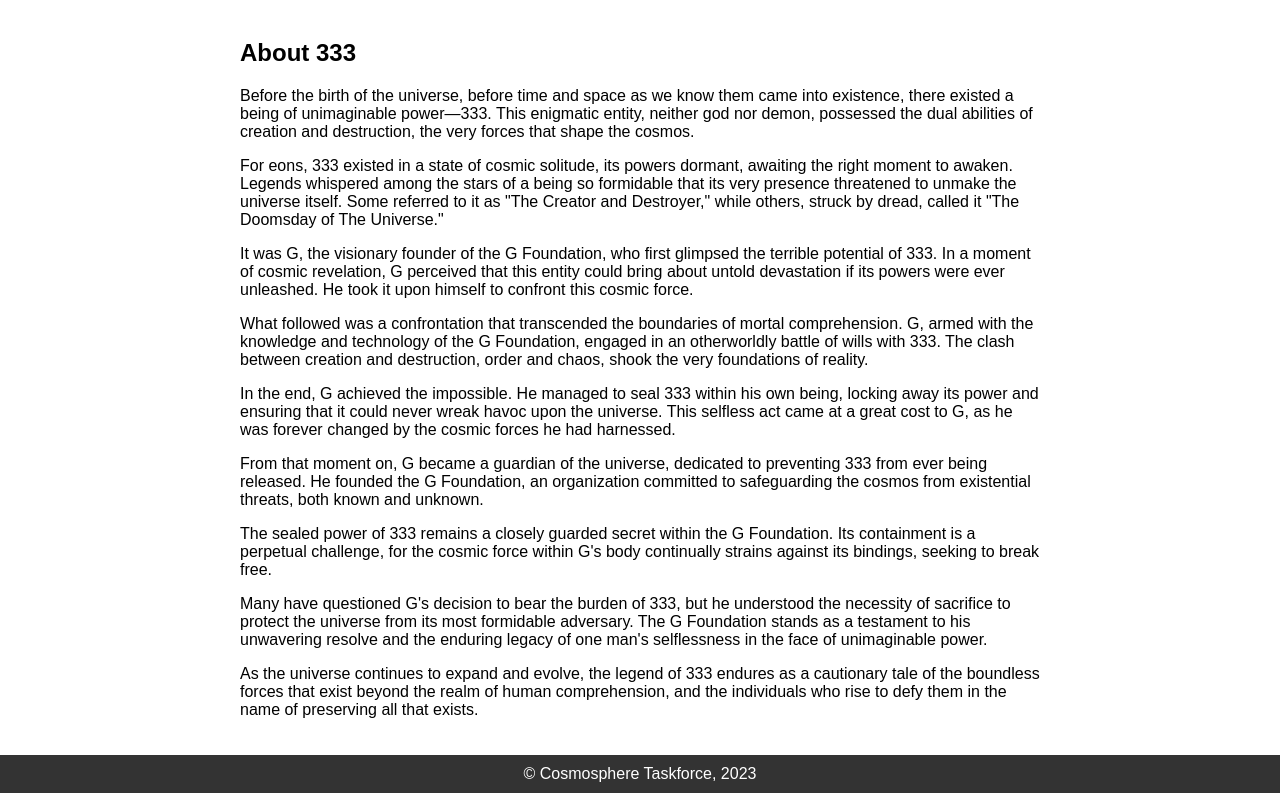
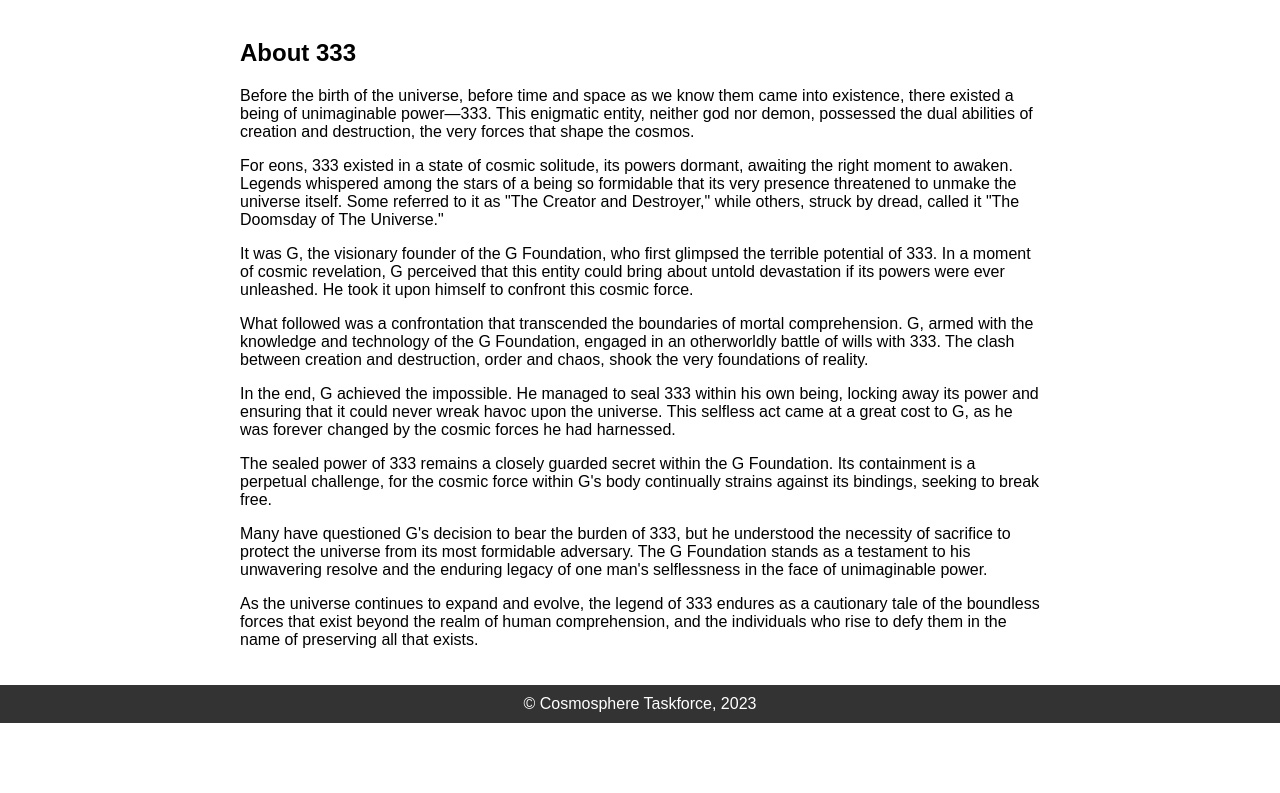
Before and after one commit to Paxton2333/CTFile, a plain HTML site: page 333.html in a window 1280 px wide. Shown: the part 78-871 px from the top of the page. After the commit the page ends 801 px from the top, so only its background shows below. Drawn offline with Linux system fonts and the light colour scheme.

Commit message:
Update 333.html

```diff
--- a/333.html
+++ b/333.html
@@ -70,7 +70,6 @@
         <p>It was G, the visionary founder of the G Foundation, who first glimpsed the terrible potential of 333. In a moment of cosmic revelation, G perceived that this entity could bring about untold devastation if its powers were ever unleashed. He took it upon himself to confront this cosmic force.</p>
         <p>What followed was a confrontation that transcended the boundaries of mortal comprehension. G, armed with the knowledge and technology of the G Foundation, engaged in an otherworldly battle of wills with 333. The clash between creation and destruction, order and chaos, shook the very foundations of reality.</p>
         <p>In the end, G achieved the impossible. He managed to seal 333 within his own being, locking away its power and ensuring that it could never wreak havoc upon the universe. This selfless act came at a great cost to G, as he was forever changed by the cosmic forces he had harnessed.</p>
-        <p>From that moment on, G became a guardian of the universe, dedicated to preventing 333 from ever being released. He founded the G Foundation, an organization committed to safeguarding the cosmos from existential threats, both known and unknown.</p>
         <p>The sealed power of 333 remains a closely guarded secret within the G Foundation. Its containment is a perpetual challenge, for the cosmic force within G's body continually strains against its bindings, seeking to break free.</p>
         <p>Many have questioned G's decision to bear the burden of 333, but he understood the necessity of sacrifice to protect the universe from its most formidable adversary. The G Foundation stands as a testament to his unwavering resolve and the enduring legacy of one man's selflessness in the face of unimaginable power.</p>
         <p>As the universe continues to expand and evolve, the legend of 333 endures as a cautionary tale of the boundless forces that exist beyond the realm of human comprehension, and the individuals who rise to defy them in the name of preserving all that exists.</p>
```
